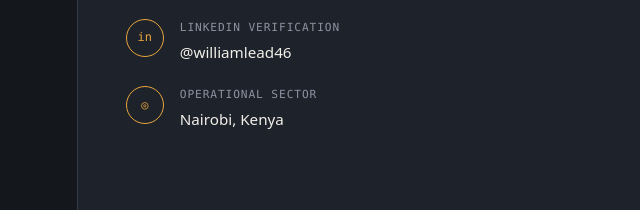
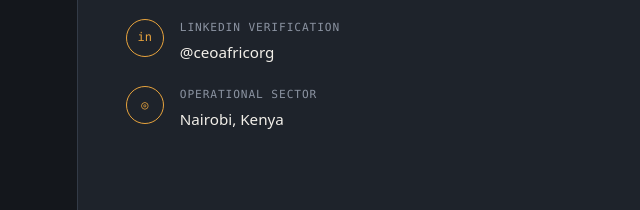
Before and after one commit to africhealthorg-lab/WILLIAMPortfolio, a plain HTML site: page index.html in a window 1280 px wide. Shown: the part 5055-5265 px from the top of the page, 0-640 px from the left. Drawn offline with Linux system fonts and the light colour scheme.

Commit message:
Update index.html

```diff
--- a/index.html
+++ b/index.html
@@ -515,7 +515,7 @@
       </div>
       <div class="contact-row">
         <div class="contact-icon">in</div>
-        <div><div class="k">LinkedIn Verification</div><div class="v">@williamlead46</div></div>
+        <div><div class="k">LinkedIn Verification</div><div class="v">@ceoafricorg</div></div>
       </div>
       <div class="contact-row">
         <div class="contact-icon">◎</div>
```
